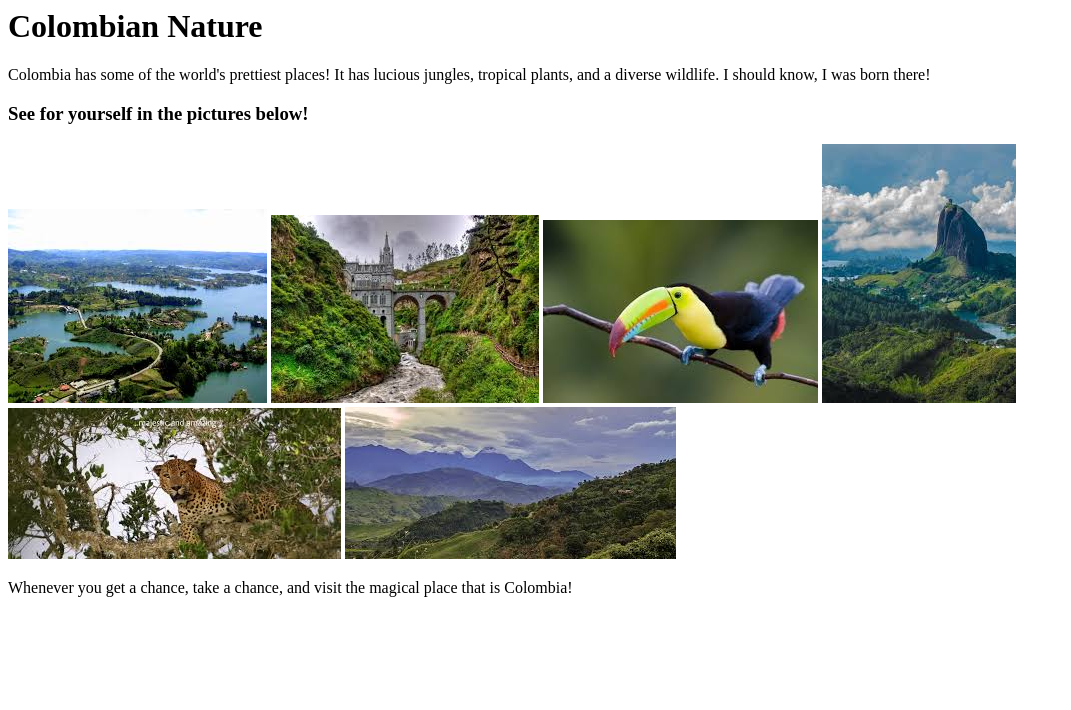
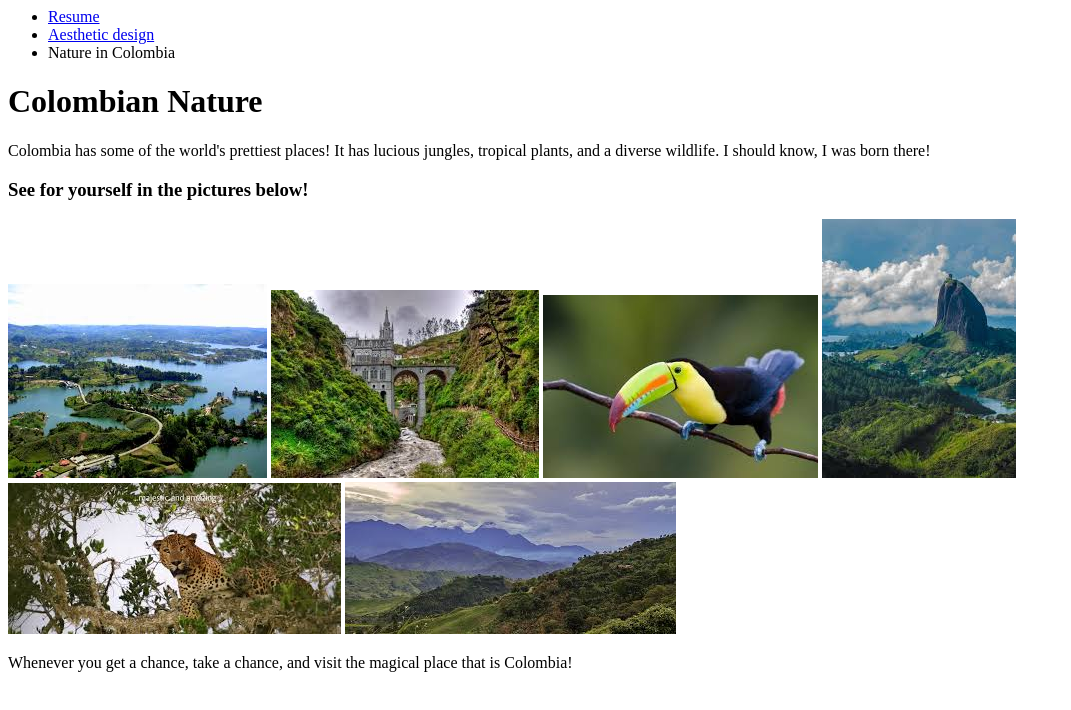
Before and after one commit to camilo-cortes/Project-1, a plain HTML site: page photography.html in a window 1280 px wide. Shown: the whole page, without its empty margins (0-1071 px from the left). Drawn offline with Linux system fonts and the light colour scheme.

Commit message:
Changed navigation UI
made links more transparent

```diff
--- a/photography.html
+++ b/photography.html
@@ -7,6 +7,11 @@
   <title>Nature in Colombia</title>
 </head>
 <body>
+	<ul>
+	<li><a href="index.html">Resume</a></li>
+	<li><a href="aesthetic_design.html">Aesthetic design</a></li>
+	<li>Nature in Colombia</li>
+  </ul>
 	<h1>Colombian Nature</h1>
 	<p>Colombia has some of the world's prettiest places! It has lucious jungles, tropical plants, and a diverse wildlife. I should know, I was born there!</p>
 	<h3>See for yourself in the pictures below!</h3>
```
Also changed, not shown: aesthetic_design.html (+5 -0 lines), index.html (+1 -1 lines).
